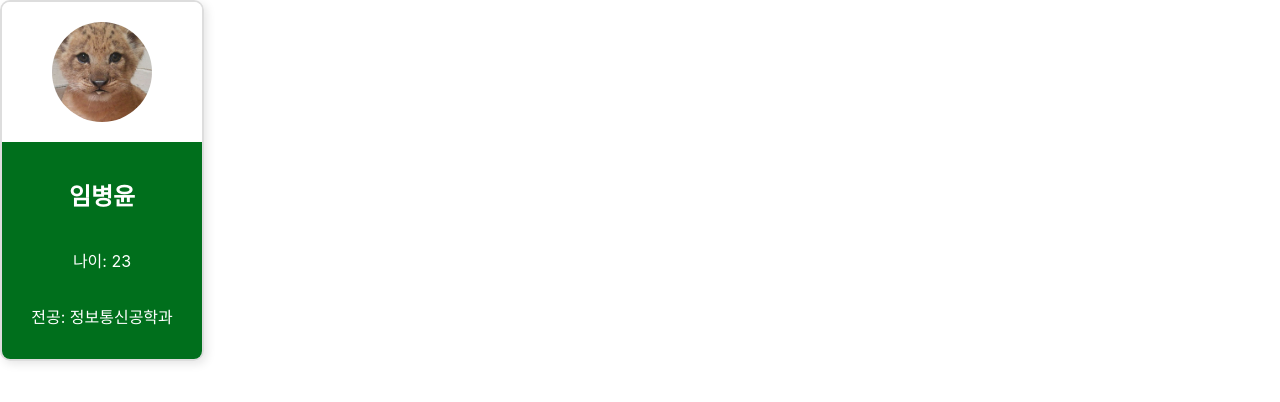
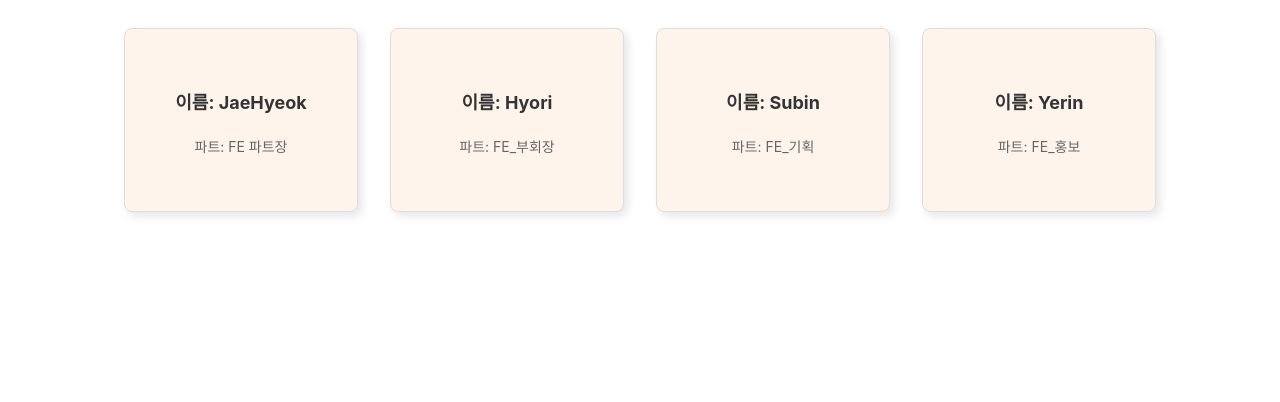
Before and after one commit to likelion-inha-13/FE-react-component-props, a React (Create React App) app: page / in a window 1280 px wide. Shown: the top 402 px of the page. Built offline with nearby package versions, Linux system fonts and the light colour scheme.

Commit message:
과제2 완료

```diff
--- a/src/App.js
+++ b/src/App.js
@@ -4,7 +4,7 @@ import StaffPage from "./page/StaffPage";
 import UserProfile from "./components/UserProfile/UserProfile";
 
 const App = () => {
-  return <HomePage />;
+  return <StaffPage />;
 };
 
 export default App;
--- a/src/components/StaffProfile/StaffProfile.jsx
+++ b/src/components/StaffProfile/StaffProfile.jsx
@@ -1,8 +1,13 @@
 import React from "react";
 import "./StaffProfile.css";
 
-const StaffProfile = () => {
-  return <div></div>;
+const StaffProfile = ({ name, part }) => {
+  return (
+    <div className="staff-card">
+      <h3>이름: {name}</h3>
+      <p>파트: {part}</p>
+    </div>
+  );
 };
 
 export default StaffProfile;
--- a/src/page/StaffPage.jsx
+++ b/src/page/StaffPage.jsx
@@ -1,4 +1,5 @@
 import React from "react";
+import StaffProfile from "../components/StaffProfile/StaffProfile";
 
 const StaffPage = () => {
   const staffs = [
@@ -8,7 +9,13 @@ const StaffPage = () => {
     { name: "Yerin", part: "FE_홍보" },
   ];
 
-  return <div></div>;
+  return (
+    <div className="staff-card-list">
+      {staffs.map((staff, idx) => (
+        <StaffProfile key={idx} name={staff.name} part={staff.part} />
+      ))}
+    </div>
+  );
 };
 
 export default StaffPage;
```
